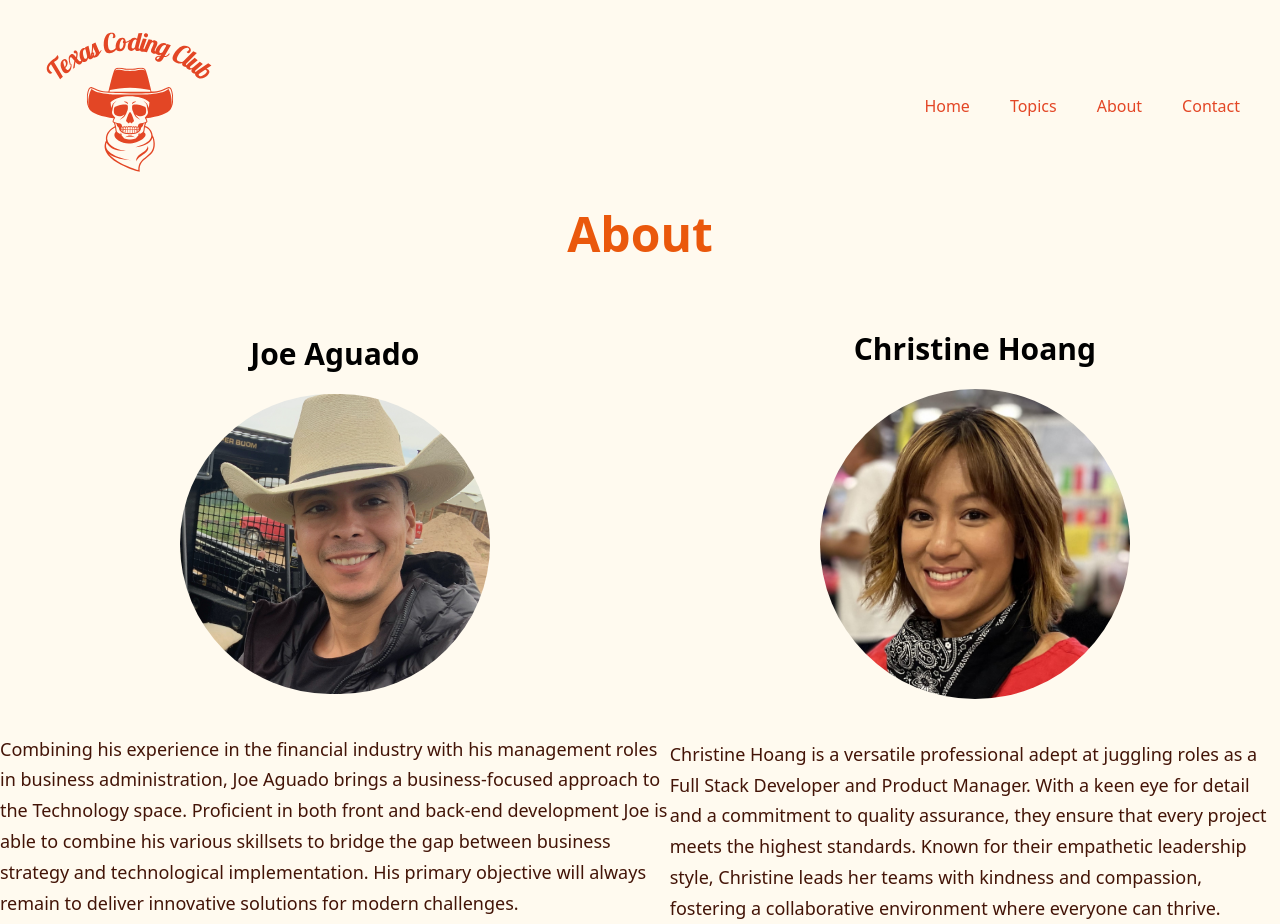
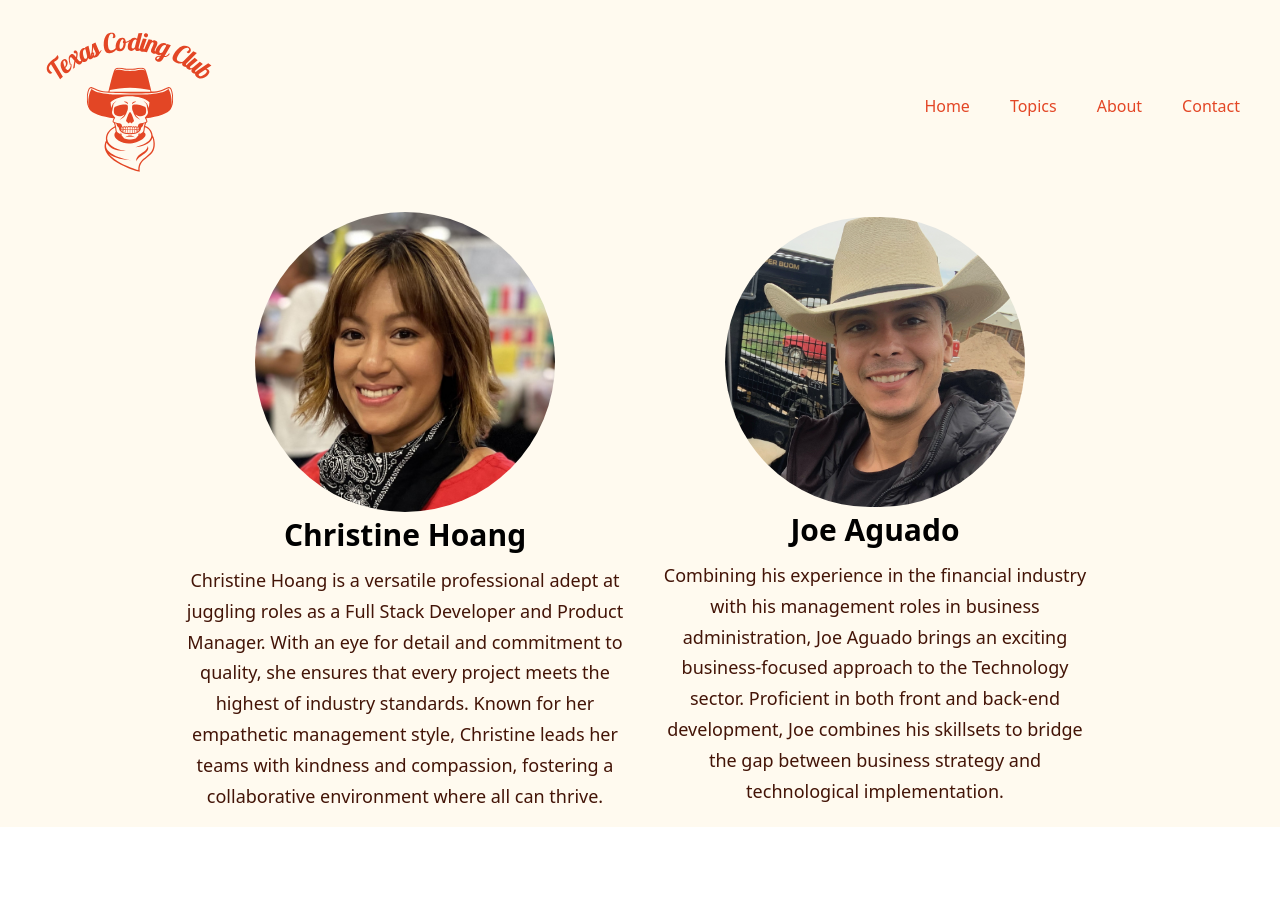
Before and after one commit to XINEXPORT/vite-ghpages, a React (Vite) app: page /vite-ghpages/in/about in a window 1280 px wide. After the commit the page ends 827 px from the top, so only its background shows below. Built offline with nearby package versions, Linux system fonts and the light colour scheme.

Commit message:
restructured data flow into index.js files --J

```diff
--- a/index.html
+++ b/index.html
@@ -3,8 +3,8 @@
   <head>
     <meta charset="UTF-8" />
     <meta name="viewport" content="width=device-width, initial-scale=1.0" />
-    <link href="./output.css" rel="stylesheet">
-    <title>Texas Coders Blog</title>
+    <!-- <link href="./output.css" rel="stylesheet"> -->
+    <title>Texas Coding Blog</title>
   </head>
   <body>
     <div id="root"></div>
--- a/src/Components/About.jsx
+++ b/src/Components/About.jsx
@@ -1,25 +1,53 @@
 import {useLoaderData} from 'react-router-dom';
 import styles from '../styles';
+import photo from '../images/profileimg/joeaguado2.jpeg'
+import { AboutData } from '../constants';
 
 const About = () => {
-const users = useLoaderData();
-
-const displayBio = users.map((user)=>{
-  return <div key={user.id} className = "">
-          <br/>
-          <div className='flex flex-col items-center'>
-          <h1 className = "font-semibold flex justify-center mb-5 ss:text-[30px] text-[30px] ">{user.name}</h1>
-          <img className = "flex justify-center mb-5 w-[310px] rounded-full " src = {user.img}/>
-          <p className =  {`${styles.paragraph} max-w-[470px], mt-5`}>{user.bio}</p>
-          </div>
-          </div>
-})
 
   return (
-    <div className='bg-primary flex flex-col justify-center items-center'>
-      <h1 className =  {`${styles.heading1} max-w-[480px], flex justify-center pb-4`}>About</h1>
-      <div className = {`ss:${styles.flexStart} md:${styles.flexCenter} font-helvetica font-normal ss:text-[15px] text-[30px] text-black ss:leading-[40px] leading-[40px]`}>{displayBio}</div>
-    </div>
+    <section className={`bg-primary flex flex-col sm:flex-row justify-center items-center text-center`}>
+
+      {AboutData.map((person) => (
+        <div key={person.id} className='flex flex-col items-center p-4 max-w-[470px]'>
+          <img src={person.img} alt={person.name} className='w-[300px] rounded-full' />
+          <h1 className='font-semibold mb-2 ss:text-[30px] text-[30px]'>{person.name}</h1>
+          <p className={`${styles.paragraph} ,`}>{person.bio}</p>
+        </div>
+      ))}
+    </section>
+
+// const users = useLoaderData();
+
+// const displayBio = users.map((user)=>{
+//   return <div key={user.id} className = "">
+//           <br/>
+//           <div className='flex flex-col items-center'>
+//           <h1 className = "font-semibold flex justify-center mb-5 ss:text-[30px] text-[30px] ">{user.name}</h1>
+//           <img className = "flex justify-center mb-5 w-[310px] rounded-full " src = {user.img}/>
+//           <p className =  {`${styles.paragraph} max-w-[470px], mt-5`}>{user.bio}</p>
+//           </div>
+//           </div>
+// })
+
+
+
+
+
+//   return (
+//     <div className='bg-primary flex flex-col justify-center items-center'>
+//       <img src={photo} alt='' className='w-[200px]' />
+//       <h1 className =  {`${styles.heading1} max-w-[480px], flex justify-center pb-4`}>About</h1>
+//       <div className = {`ss:${styles.flexStart} md:${styles.flexCenter} font-helvetica font-normal ss:text-[15px] text-[30px] text-black ss:leading-[40px] leading-[40px]`}>{displayBio}</div>
+
+//     <div>
+// {AboutData.map((person)=> (
+//   <div key={person.id}>
+
+//   </div>
+// ))}
+//     </div>
+//     </div>
   )
 }
 
--- a/src/Components/Home.jsx
+++ b/src/Components/Home.jsx
@@ -1,6 +1,7 @@
 import styles from '../styles';
 import Hero6 from '../images/Hero6.png'
 import blackskull from '../images/nightlogos/blackskull.png'
+import photo from '../images/profileimg/joeaguado2.jpeg'
 
 
 const Home = () =>{
@@ -27,6 +28,7 @@ const Home = () =>{
       {/* <div className = "absolute z-[0] w-[40%] h-[30%] rounded-full right-5 yellow__gradient" /> */}
       {/* <div className = "absolute z-[0] w-[20%] h-[40%] right-20 bottom-20 orange__gradient" /> */}
       </div>
+
     </section>
   );
 }
--- /dev/null
+++ b/src/constants/index.js
@@ -0,0 +1,20 @@
+import { joeaguado,
+        christinehoang,
+ } from "../images/profileimg"
+
+
+ export const AboutData = [
+        {
+        id: 2,
+        name: "Christine Hoang",
+        img: christinehoang,
+        bio: "Christine Hoang is a versatile professional adept at juggling roles as a Full Stack Developer and Product Manager. With an eye for detail and commitment to quality, she ensures that every project meets the highest of industry standards. Known for her empathetic management style, Christine leads her teams with kindness and compassion, fostering a collaborative environment where all can thrive."
+      },
+      {
+        id: 1,
+        name: "Joe Aguado",
+        img: joeaguado,
+        bio: "Combining his experience in the financial industry with his management roles in business administration, Joe Aguado brings an exciting business-focused approach to the Technology sector. Proficient in both front and back-end development, Joe combines his skillsets to bridge the gap between business strategy and technological implementation."
+    },
+
+ ]
--- a/src/data/user_data.json
+++ b/src/data/user_data.json
@@ -9,7 +9,7 @@
     {
       "id": 2,
       "name": "Christine Hoang",
-      "img": "../src/images/profileimg/christinehoang.JPG",
+      "img": "../src/images/profileimg/christinehoang.jpg",
       "bio": "Christine Hoang is a versatile professional adept at juggling roles as a Full Stack Developer and Product Manager. With a keen eye for detail and a commitment to quality assurance, they ensure that every project meets the highest standards. Known for their empathetic leadership style, Christine leads her teams with kindness and compassion, fostering a collaborative environment where everyone can thrive."
     }
 ]
--- /dev/null
+++ b/src/images/profileimg/index.js
@@ -0,0 +1,7 @@
+import joeaguado from '../profileimg/joeaguado2.jpeg'
+import christinehoang from '../profileimg/christinehoang.jpg'
+
+export {
+    joeaguado,
+    christinehoang
+}
```
